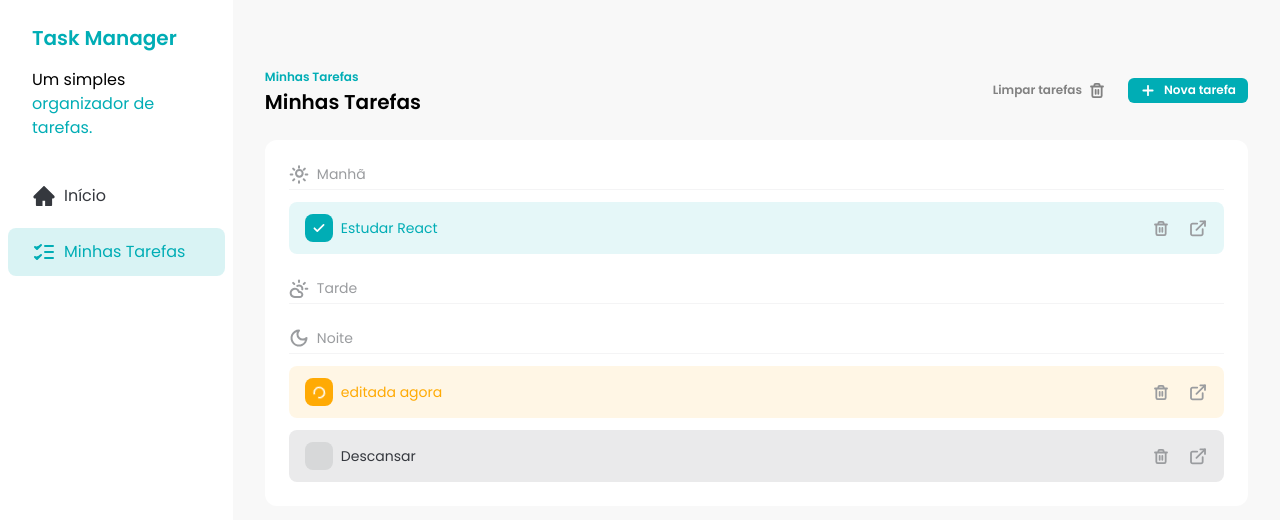
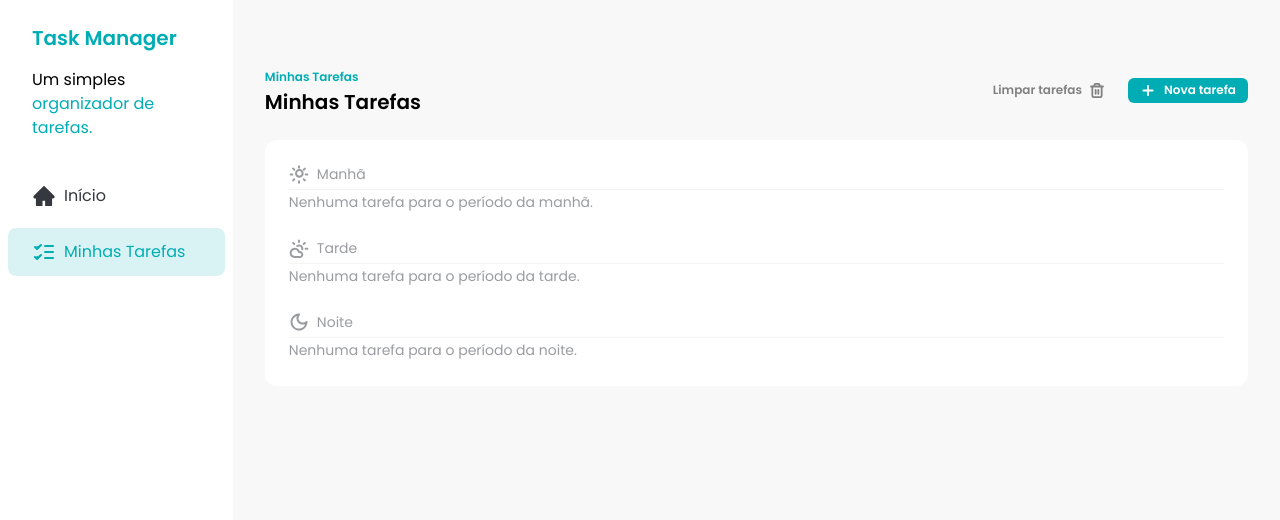
Before and after one commit to PedroRomaoDev/task-manager, a React (Vite) app: page / in a window 1280 px wide. Shown: the top 520 px of the page. Built offline with nearby package versions, Linux system fonts and the light colour scheme; data requests are answered from the project's data file.

Commit message:
feat: ensure empty message is shown on Tasks component

```diff
--- a/db.json
+++ b/db.json
@@ -1,25 +1,3 @@
 {
-  "tasks": [
-    {
-      "id": "1",
-      "title": "Estudar React",
-      "description": "Revisar os conceitos de hooks e componentes.",
-      "time": "morning",
-      "status": "done"
-    },
-    {
-      "id": "3",
-      "title": "editada agora",
-      "description": " Fazer treino de pernas e abdômen.",
-      "time": "evening",
-      "status": "in_progress"
-    },
-    {
-      "id": "5",
-      "title": "Descansar",
-      "description": " Assistir uma série ou ler um livro.",
-      "time": "evening",
-      "status": "not_started"
-    }
-  ]
+  "tasks": []
 }
--- a/src/components/Tasks.jsx
+++ b/src/components/Tasks.jsx
@@ -122,6 +122,11 @@ const Tasks = () => {
       <div className="rounded-xl bg-white p-6">
         <div className="space-y-3">
           <TasksSeparator title="Manhã" icon={<SunIcon />} />
+          {morningTasks.length === 0 && (
+            <span className="text-sm text-brand-text-gray">
+              Nenhuma tarefa para o período da manhã.
+            </span>
+          )}
           {/* TAREFAS DE MANHÃ */}
           {morningTasks.map((task) => (
             <TaskItem
@@ -136,6 +141,11 @@ const Tasks = () => {
         {/* TARDE */}
         <div className="my-6 space-y-3">
           <TasksSeparator title="Tarde" icon={<CloudSunIcon />} />
+          {afternoonTasks.length === 0 && (
+            <span className="text-sm text-brand-text-gray">
+              Nenhuma tarefa para o período da tarde.
+            </span>
+          )}
           {/* TAREFAS DE TARDE */}
           {afternoonTasks.map((task) => (
             <TaskItem
@@ -150,6 +160,11 @@ const Tasks = () => {
         {/* NOITE */}
         <div className="space-y-3">
           <TasksSeparator title="Noite" icon={<MoonIcon />} />
+          {eveningTasks.length === 0 && (
+            <span className="text-sm text-brand-text-gray">
+              Nenhuma tarefa para o período da noite.
+            </span>
+          )}
           {/* TAREFAS DE NOITE */}
           {eveningTasks.map((task) => (
             <TaskItem
```
